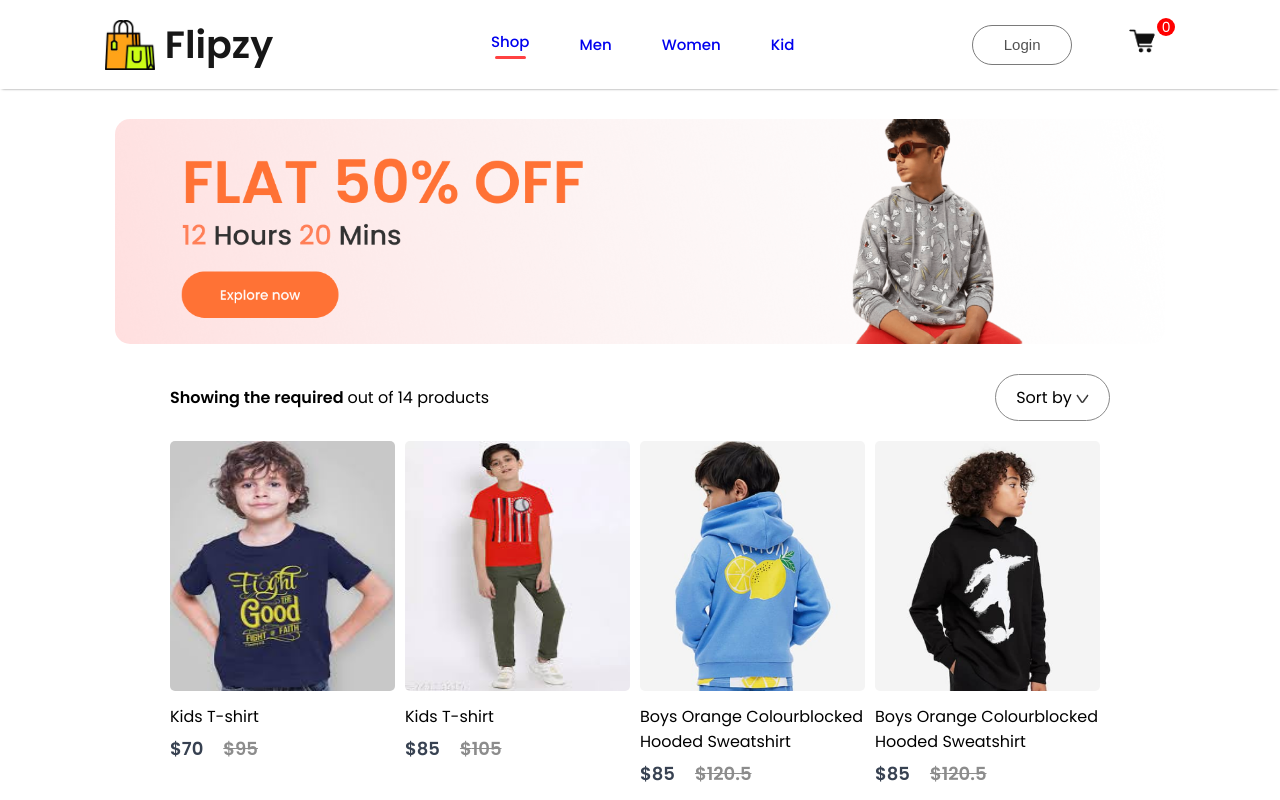
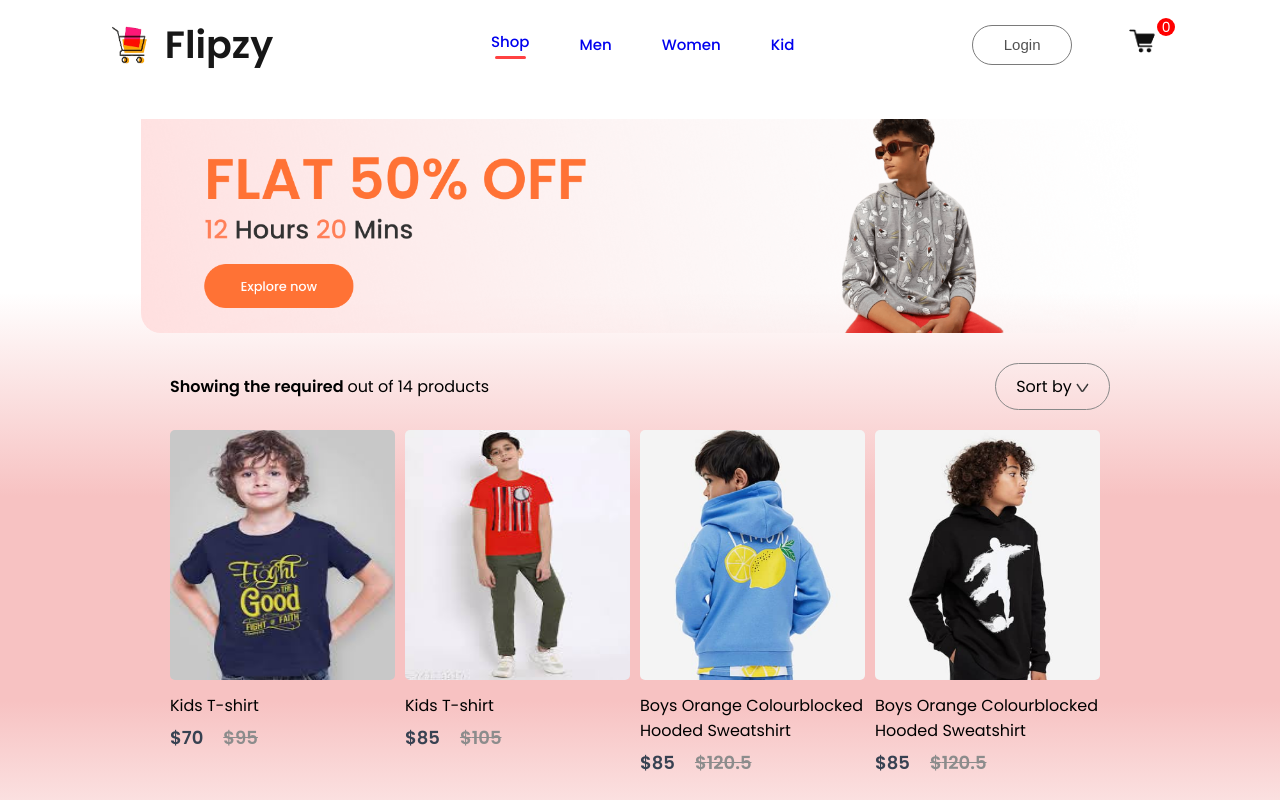
Before and after one commit to Bhavish2005/Flipzy, a React (Create React App) app: page /kids in a window 1280 px wide. Shown: the top 800 px of the page. Built offline with nearby package versions, Linux system fonts and the light colour scheme; a web font is replaced by a local one.

Commit message:
css properties updated for shop category

```diff
--- a/src/components/navbar/Navbar.css
+++ b/src/components/navbar/Navbar.css
@@ -8,6 +8,12 @@
     display:flex;
     align-items:center;
     gap: 10px;
+    cursor: pointer;
+
+}
+.nav-logo:hover{
+    transform: scale(1.025);
+    transition: .6s;
 }
 .logo{
     height: 50px;
--- a/src/components/navbar/navbar.jsx
+++ b/src/components/navbar/navbar.jsx
@@ -1,6 +1,6 @@
 import React, { useState } from 'react'
 import './Navbar.css'
-import logo from '../assests/logo.jpeg'
+import logo_big from '../assests/logo_big.png'
 import cart_icon from '../assests/cart_icon-removebg-preview.png'
 import { Link } from 'react-router-dom'
 
@@ -9,7 +9,7 @@ const Navbar=()=>{
     return(
     <div className='navbar'>
         <div className='nav-logo'>
-            <img class="logo" src={logo} alt="" />
+            <img class="logo" src={logo_big} alt="" />
             <p>Flipzy</p>
         </div>
 <ul className="nav-menu">
--- a/src/pages/CSS/ShopCategory.css
+++ b/src/pages/CSS/ShopCategory.css
@@ -1,14 +1,20 @@
+.shop-category{
+    background: linear-gradient(180deg,white,white,rgb(247, 194, 194),rgb(247, 194, 194),white 90%);
+}
 .shopcategory-banner{
     display: block;
-    margin: 30px auto;
-    width: 82%;
-    border-radius: 15px;
+    margin:  auto;
+    padding-top: 30px;
+    width: 78%;
+    border-radius: 20px;
 }
 .shopcategory-indexSort{
+   padding-top: 30px;
     display: flex;
     margin: 0px 170px;
     justify-content: space-between;
     align-items: center;
+
 }
 .shopcategory-sort{
     padding: 10px 20px;
```
